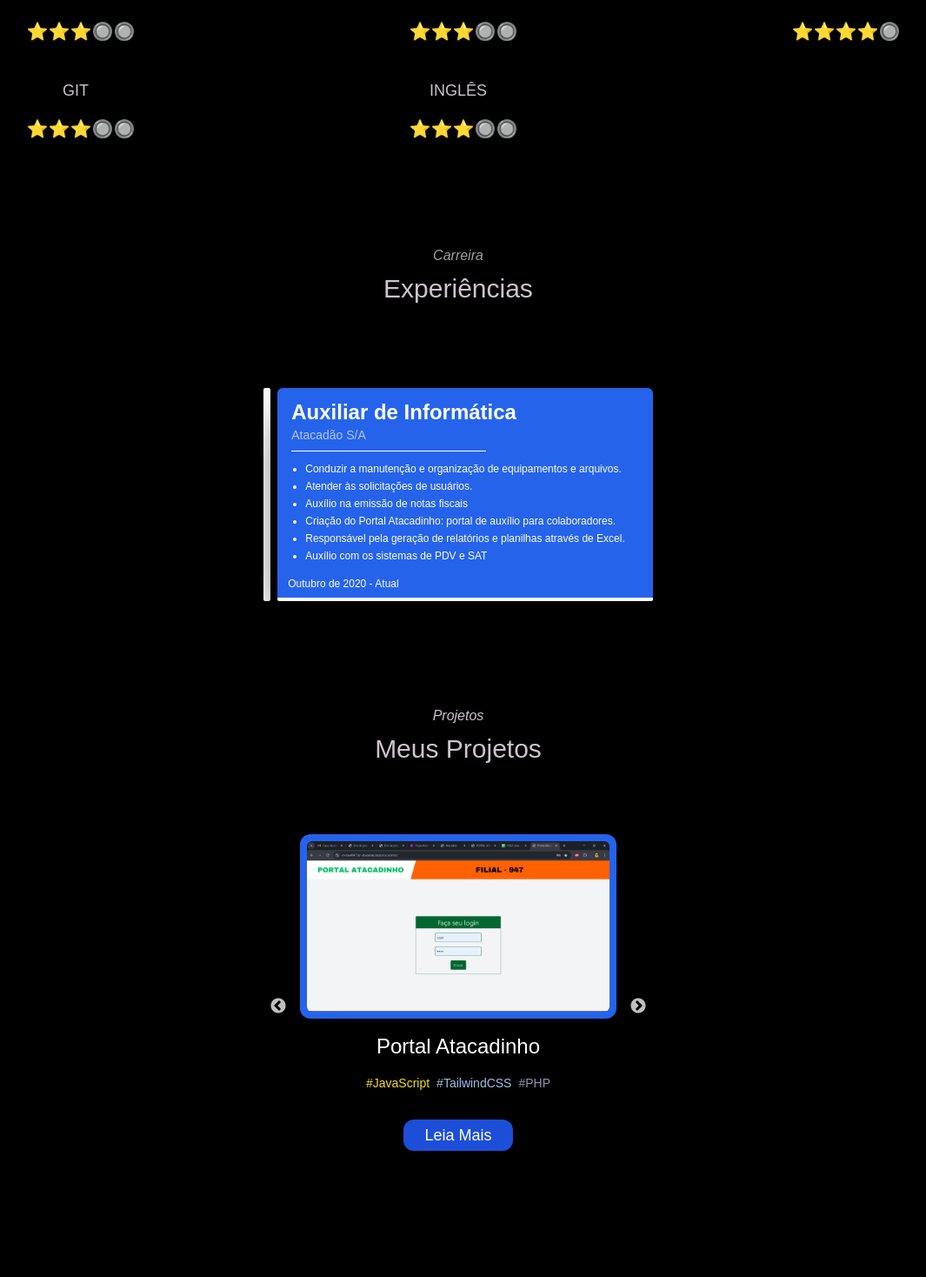
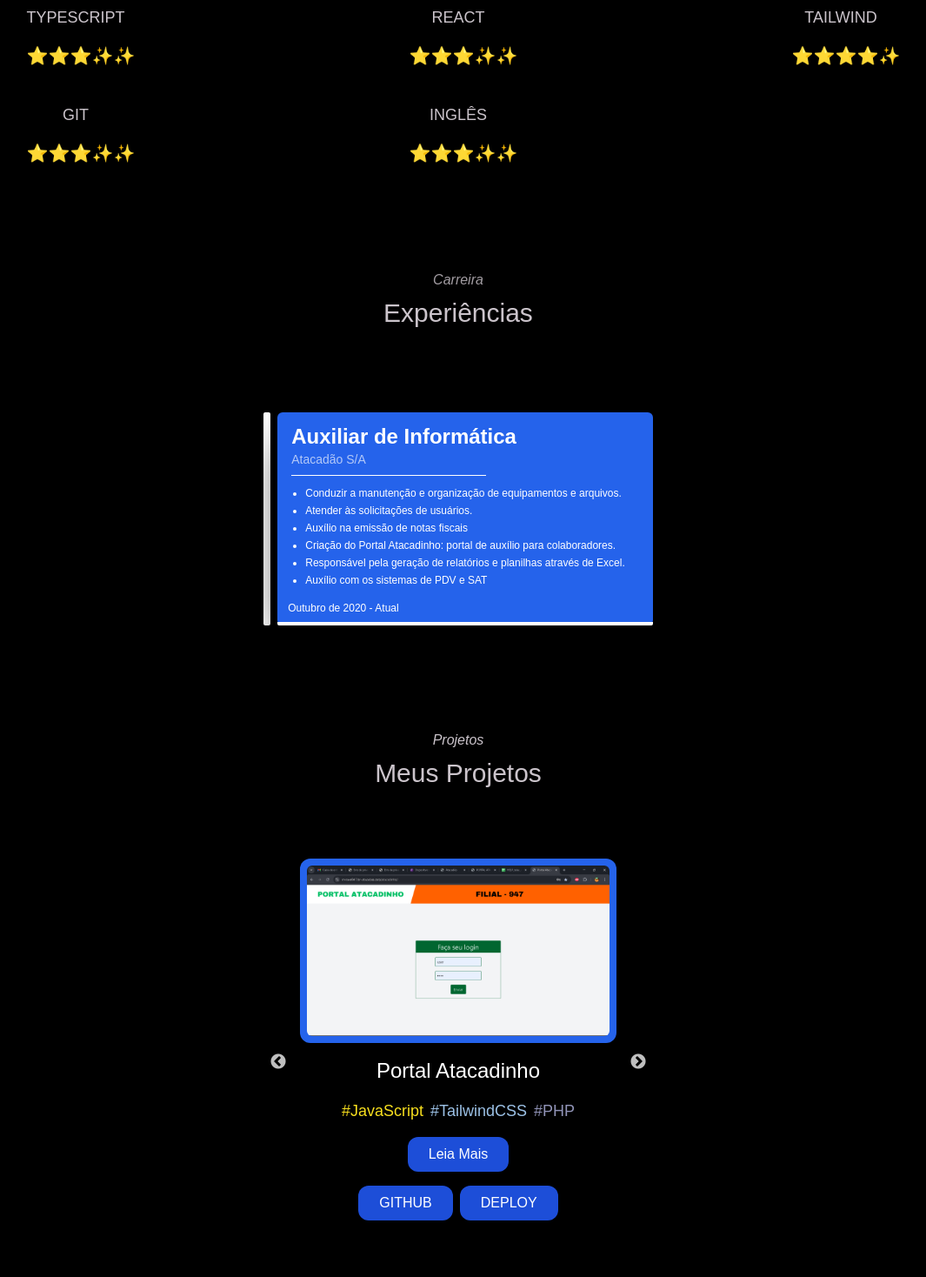
Before and after one commit to rafaelisac23/Meu-Portfolio, a Next.js app: page / in a window 1280 px wide. Shown: the part 1122-2590 px from the top of the page at 87% size, without its empty margins (113-1178 px from the left). Built offline with nearby package versions, Linux system fonts and the light colour scheme.

Commit message:
Finished_alteration_in_Projects

```diff
--- a/src/Components/AboutMe.tsx
+++ b/src/Components/AboutMe.tsx
@@ -53,7 +53,7 @@
                 conquistas."
               </h2>
 
-              <p className="mx-10 text-shadow mt-4 min-w-64 text-mintcream text-wrap text-justify  text-base font-Montserrat sm:text-lg md:text-md">
+              <p className="mx-20 text-shadow mt-4 min-w-64 text-mintcream text-wrap text-justify  text-base font-Montserrat sm:text-lg md:text-md">
                 Prazer, sou
                 <TypeAnimation
                   className="text-shadow"
@@ -88,7 +88,7 @@
           viewport={{ once: true }} // Garante que a animação ocorra apenas uma vez
           href="/cv/rafael-isac.pdf"
           download="rafael-isac.pdf"
-          className="text-white font-bold font-Montserrat  w-36 mt-8 ml-8 py-4 px-4
+          className="text-white font-bold font-Montserrat  w-36 mt-8 mx-20 py-4 px-4
         rounded-md bg-gradient-to-t from-sky-600 to-indigo-600 hover:from-sky-700 hover:to-indigo-700"
         >
           Dowload CV
--- a/src/Components/Projects.tsx
+++ b/src/Components/Projects.tsx
@@ -71,7 +71,7 @@
                     {item.languages.map((item) => (
                       <p
                         key={item.id}
-                        className="font-Montserrat text-sm"
+                        className="font-Montserrat text-sm sm:text-lg"
                         style={{ color: `${item.color}` }}
                       >
                         #{item.language}
@@ -80,11 +80,29 @@
                   </div>
 
                   <button
-                    className="bg-blue-700 text-white text-lg px-6 py-1 rounded-xl my-4 text-background"
+                    className="bg-blue-700 text-white px-6 py-2 rounded-xl text-background texte-center hover:bg-blue-800"
                     onClick={() => OpenModal(item.titulo, item.texto)}
                   >
                     Leia Mais
                   </button>
+
+                  <div className="flex gap-2">
+                    <a
+                      href=""
+                      target="_blank"
+                      className="bg-blue-700 text-white px-6 py-2 rounded-xl text-background texte-center hover:bg-blue-800"
+                    >
+                      GITHUB
+                    </a>
+
+                    <a
+                      href=""
+                      target="_blank"
+                      className=" bg-blue-700 text-white px-6 py-2 rounded-xl text-background texte-center hover:bg-blue-800"
+                    >
+                      DEPLOY
+                    </a>
+                  </div>
                 </div>
               </div>
             ))}
--- a/src/Components/Rating/Rating.tsx
+++ b/src/Components/Rating/Rating.tsx
@@ -8,7 +8,7 @@
   if (data.rating > 5) data.rating = 5;
   if (data.rating < 0) data.rating = 0;
 
-  const emojis = ["🔘", "⭐", "⭐", "⭐", "⭐", "⭐"];
+  const emojis = ["✨", "⭐", "⭐", "⭐", "⭐", "⭐"];
   const notaInt = Math.floor(data.rating);
 
   const stars = emojis[notaInt].repeat(notaInt) + emojis[0].repeat(5 - notaInt);
@@ -18,7 +18,7 @@
       <div className="text-lg  font-Montserrat text-mintcream">
         {data.nameSkill}
       </div>
-      <div className="ml-3">{stars}</div>
+      <div className="ml-3 ">{stars}</div>
     </div>
   );
 };
--- a/src/Types/CarouselDataType.ts
+++ b/src/Types/CarouselDataType.ts
@@ -3,4 +3,5 @@
   img: string;
   texto: string;
   languages: { id: number; language: string; color: string }[];
+  link: { id: number; git: string; deploy: string }[];
 };
--- a/src/data/dataProj.ts
+++ b/src/data/dataProj.ts
@@ -11,16 +11,31 @@
       { language: "TailwindCSS", color: "#9CC1E6", id: 2 },
       { language: "PHP", color: "#9194B8", id: 3 },
     ],
+    link: [
+      {
+        id: 1,
+        git: "",
+        deploy: "",
+      },
+    ],
   },
   {
-    titulo: "Portal Atacadinho",
+    titulo: "Loja Shadcn - em produção",
     img: "/images/atacadinho.png",
     texto:
-      "Com o passar do tempo trabalhando na atual empresa, foi identificado que as informações estavam muito dispersas. Logo, com a ajuda de um colaborador, colega de setor, decidimos centralizar essas informações. Com isso chegamos à conclusão de criar o Portal Atacadinho, que foi desenvolvido com o objetivo de ser um portal acessível a todos os colaboradores. Foi feito um deploy diretamente no servidor local da empresa para garantir esse acesso. Com ele, também produzimos uma versão modificada do Portal de Frios e do Portal de Sacola, que eram utilizados em nossa filial. Para a criação desse projeto, utilizamos HTML, CSS e JavaScript para o front-end, com o auxílio do TailwindCSS via CDN. Para o back-end, utilizamos PHP e MariaDB, junto a um servidor.",
+      "Este projeto veio com a intenção de praticar meus conhecimentos adquiridos com a ferramenta ShadCn,e tambem aumentar um pouco os meus conhecimentos sobre Front-End",
     languages: [
       { language: "JavaScript", color: "#F7DF1E", id: 1 },
       { language: "TailwindCSS", color: "#9CC1E6", id: 2 },
-      { language: "PHP", color: "#9194B8", id: 3 },
+      { language: "Shadcn", color: "#9194B8", id: 3 },
+      { language: "React", color: "#9194B8", id: 4 },
+    ],
+    link: [
+      {
+        id: 1,
+        git: "https://github.com/rafaelisac23/Loja-Shadcn",
+        deploy: "https://loja-shadcn.vercel.app/",
+      },
     ],
   },
 ];
```
Also changed, not shown: 1 other file (tests, documents, lock files or other folders).
